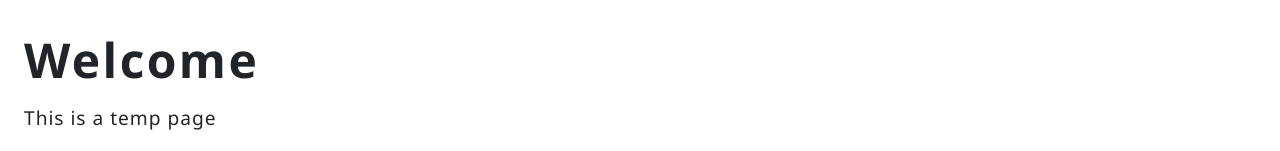
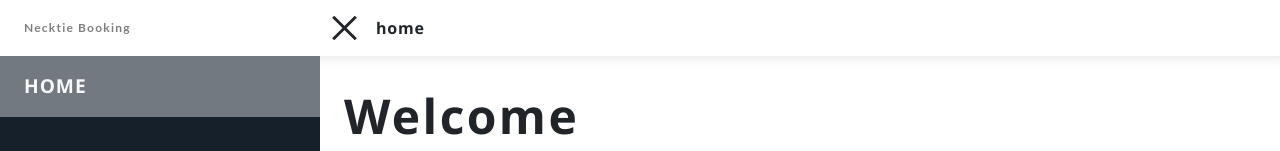
Before and after one commit to shino369/Frontend_Technical_Assessment, a React (Create React App) app: page / in a window 1280 px wide. Shown: the top 151 px of the page. Built offline with nearby package versions, Linux system fonts and the light colour scheme.

Commit message:
feat: add layout

```diff
--- a/src/App.tsx
+++ b/src/App.tsx
@@ -18,6 +18,7 @@ function App() {
             key={index}
             element={
               <ProtectedRoute
+                routeName={route.name}
                 component={route.component}
                 protectedRoute={route.group === "protected"}
               />
--- a/src/components/layout/Sidebar.tsx
+++ b/src/components/layout/Sidebar.tsx
@@ -9,6 +9,7 @@ import { userRoutes } from "routes/Routing";
 
 export interface Props {
   className?: string;
+  routeName?: string;
   isCollapsed: boolean;
   toggle: () => void;
   close: () => void;
@@ -16,19 +17,24 @@ export interface Props {
 
 const Sidebar: React.FC<Props> = ({
   className,
+  routeName,
   toggle,
   isCollapsed,
   close,
 }) => {
   // let location = useLocation();
-  const [activeRoute, setActiveRoute] = React.useState('');
+  const [activeRoute, setActiveRoute] = React.useState(routeName);
+
+  useEffect(() => {
+    setActiveRoute(routeName);
+  }, [routeName]);
 
 
   return (
     <div
       className={`${
         isCollapsed ? "collapsed" : "expanded"
-      } bg-primary sidebar px-0 d-flex flex-column`}
+      } bg-primary sidebar px-0 d-flex flex-column fixed-sidebar`}
     >
       <div
         className={`sidebar-header border-right d-flex justify-content-start ${
@@ -43,15 +49,9 @@ const Sidebar: React.FC<Props> = ({
         >
           <div className="outer-wrapper d-flex">
             <div className="wrapper">
-              <span className="box"></span>
-              <span className="hello">shinoreact: ~$</span>
+              <span className="hello">Necktie Booking</span>
             </div>
-            <div className="wrapper wrapper-2 ms-2">
-              <div>
-                <span className="typing"></span>
-                <span className="cursor">_</span>
-              </div>
-            </div>
+
           </div>
           <div className="side-menu">
             <Hamburger toggled={!isCollapsed} toggle={toggle} />
--- a/src/components/layout/Topbar.tsx
+++ b/src/components/layout/Topbar.tsx
@@ -1,4 +1,4 @@
-import React from "react";
+import React, { useEffect } from "react";
 import { RootState } from "store";
 import { useDispatch, useSelector } from "react-redux";
 import Icon from "../icon/Icon";
@@ -10,6 +10,7 @@ import "./Topbar.scss";
 
 export interface Props {
   className?: string;
+  routeName: string;
   styles?: any;
   isCollapsed: boolean;
   toggle: () => void;
@@ -17,27 +18,17 @@ export interface Props {
 
 const Topbar: React.FC<Props> = ({
   className,
+  routeName,
   styles,
   isCollapsed,
   toggle,
 }: Props) => {
-  // let location = useLocation();
-  // const [recent, setRecent] = React.useState<string>();
 
-  const { user } = useSelector((rootState: RootState) => rootState.auth);
-  const [open, setOpen] = React.useState(false);
+  const [activeRoute, setActiveRoute] = React.useState(routeName);
 
-  const handleClickOpen = () => {
-    setOpen(true);
-  };
-
-  const handleClose = () => {
-    setOpen(false);
-  };
-
-  const dispatch = useDispatch();
-  const navigation = useNavigate();
-
+  useEffect(() => {
+    setActiveRoute(routeName);
+  }, [routeName]);
 
   return (
     <div
@@ -48,50 +39,10 @@ const Topbar: React.FC<Props> = ({
       <div className={``}>
         <Hamburger toggled={!isCollapsed} toggle={toggle} />
       </div>
-      <div className="current ms-2">{'Route'}</div>
+      <div className="current ms-2">{activeRoute}</div>
 
       <div className="d-flex user justify-content-end align-items-center position-absolute end-0">
-        {user && (
-          <>
-            {/* <img
-              style={{
-                width: "2rem",
-                height: "2rem",
-                borderRadius: "50%",
-                marginRight: "0.5rem",
-              }}
-              src={user.photoURL || ""}
-              className="avatar"
-              alt=""
-            /> */}
-            <div>{'user'}</div>
-            <div className="mx-2">{"|"}</div>
-            <div className="pointer me-2" onClick={handleClickOpen}>
-              logout
-            </div>
-          </>
-        )}
-      </div>
-      <div className="d-flex justify-content-end align-items-center position-fixed bottom-0 end-0">
-        {[
-          { name: "github", url: "https://github.com/shino369" },
-          { name: "linkedin", url: "https://www.linkedin.com/in/aw3939" },
-          { name: "whatsapp", url: "https://wa.me/85252362806" },
-          { name: "email", url: "mailto:anthonywong3939@gmail.com" },
-        ].map((icon, index) => (
-          <Icon
-            button
-            btnClassName="px-2 hover-opacity"
-            onClick={() => {
-              window.open(icon.url, "_blank");
-            }}
-            key={index}
-            extname="png"
-            name={icon.name}
-            size={24}
-            color={"white"}
-          />
-        ))}
+
       </div>
     </div>
   );
--- a/src/routes/ProtectedRoute.tsx
+++ b/src/routes/ProtectedRoute.tsx
@@ -1,22 +1,47 @@
+import { CommonWrapper, Sidebar, Topbar } from "components";
+import { useState } from "react";
 import { useSelector } from "react-redux";
+import { useMediaQuery } from "react-responsive";
 import { Navigate } from "react-router-dom";
 import { RootState } from "store";
 // import { useAuthState } from "app/hooks/commonHook";
 interface Props {
   component: any;
+  routeName: string;
   protectedRoute: boolean;
 }
 
-const ProtectedRoute = ({ component, protectedRoute }: Props) => {
-  const { isAuthenticated } = useSelector(
-    (rootState: RootState) => rootState.auth
+const ProtectedRoute = ({ component, routeName, protectedRoute }: Props) => {
+  const isMobile = useMediaQuery({ query: `(max-width: 576px)` });
+  const [isCollapsed, setIsCollapsed] = useState(isMobile);
+
+  return (
+    <CommonWrapper
+      className={`col d-flex bg-white route-wrapper ${
+        isCollapsed ? "main-ps-5rem" : "main-ps-20rem"
+      }`}
+    >
+      <Sidebar
+        routeName={routeName}
+        isCollapsed={isCollapsed}
+        toggle={() => {
+          setIsCollapsed(!isCollapsed);
+        }}
+        close={() => {
+          isMobile && setIsCollapsed(true);
+        }}
+      />
+
+      <Topbar
+        routeName={routeName}
+        isCollapsed={isCollapsed}
+        toggle={() => {
+          setIsCollapsed(!isCollapsed);
+        }}
+      />
+      <div className="common-wrapper">{component}</div>
+    </CommonWrapper>
   );
-//   useAuthState()
-
-  if (!isAuthenticated && protectedRoute) {
-    return <Navigate to="/login" />;
-  }
-  return component;
 };
 
 export default ProtectedRoute;
```
